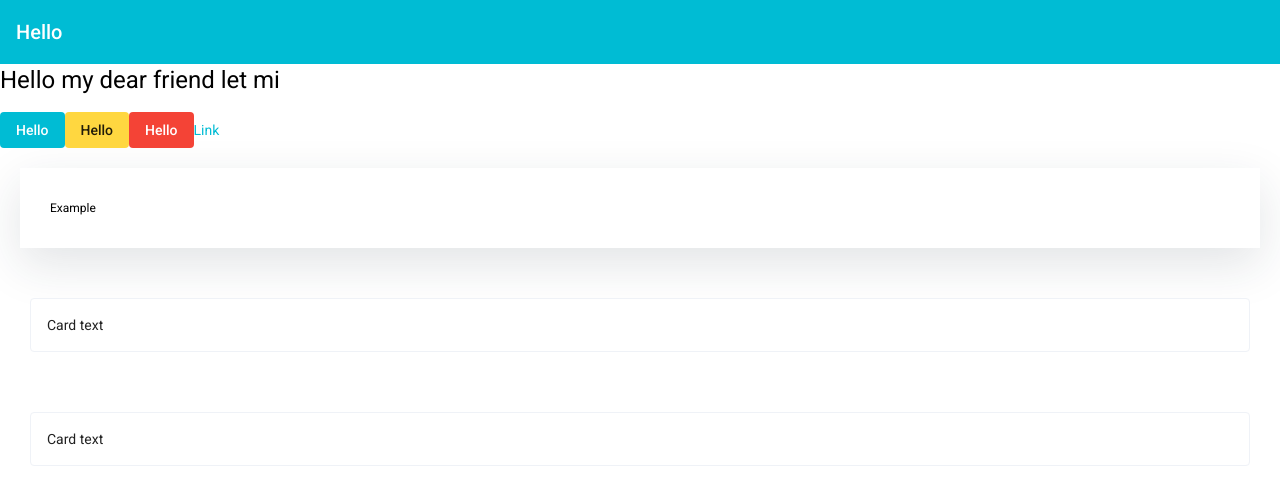
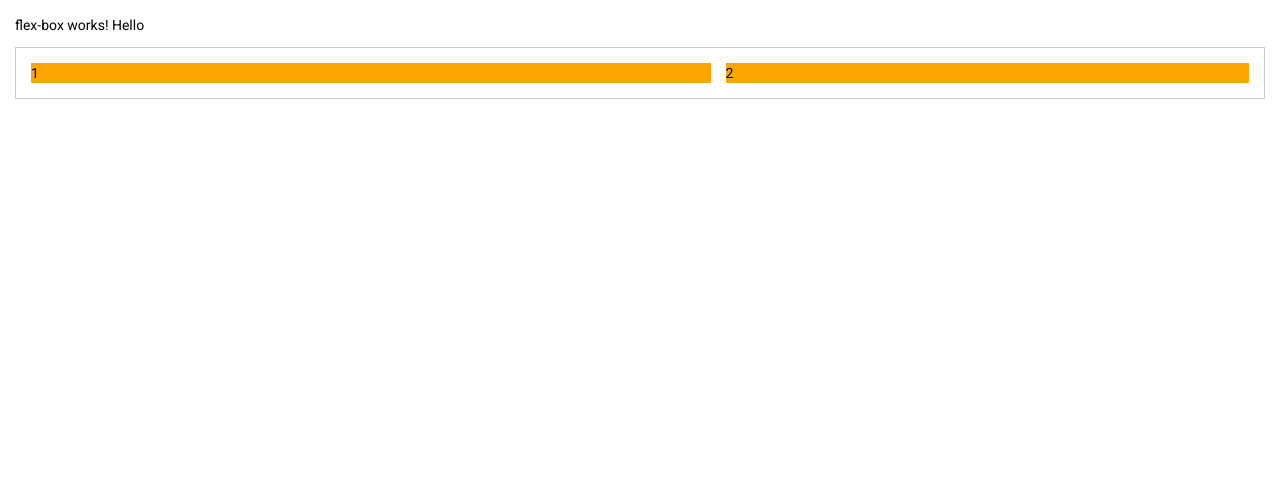
Before and after one commit to Nurdaulet1993/shop, an Angular app: page /flex-box in a window 1280 px wide. Shown: the top 504 px of the page. Built offline with nearby package versions, Linux system fonts and the light colour scheme.

Commit message:
Style structure utils

```diff
--- /dev/null
+++ b/src/app/app-routing.module.ts
@@ -0,0 +1,20 @@
+import { NgModule } from "@angular/core";
+import { Routes, RouterModule } from "@angular/router";
+
+export const routes: Routes = [
+  {
+    path: '',
+    pathMatch: 'full',
+    redirectTo: 'flex-box'
+  },
+  {
+    path: 'flex-box',
+    loadChildren: () => import('./flex-box/flex-box.module').then(m => m.FlexBoxModule)
+  }
+]
+
+@NgModule({
+  imports: [RouterModule.forRoot(routes)],
+  exports: [RouterModule]
+})
+export class AppRoutingModule {}
--- a/src/app/app.component.html
+++ b/src/app/app.component.html
@@ -1,4 +1,5 @@
 <div class="theme-wrapper DEFAULT-THEME">
+  <ng-template [ngIf]="false">
     <mat-toolbar color="primary">Hello</mat-toolbar>
 
     <h1>Hello my dear friend let mi</h1>
@@ -18,4 +19,7 @@
     <div style="padding: 30px">
       <mat-card class="hover-shadow-1">Card text</mat-card>
     </div>
+  </ng-template>
+
+  <router-outlet></router-outlet>
 </div>
--- a/src/app/app.module.ts
+++ b/src/app/app.module.ts
@@ -2,6 +2,7 @@ import { NgModule } from '@angular/core';
 import { BrowserModule } from '@angular/platform-browser';
 import { BrowserAnimationsModule } from '@angular/platform-browser/animations';
 import { SharedModule } from "@shared/shared.module";
+import { AppRoutingModule } from "./app-routing.module";
 
 import { AppComponent } from './app.component';
 
@@ -12,7 +13,8 @@ import { AppComponent } from './app.component';
   imports: [
     BrowserModule,
     BrowserAnimationsModule,
-    SharedModule
+    SharedModule,
+    AppRoutingModule
   ],
   providers: [],
   bootstrap: [AppComponent]
--- /dev/null
+++ b/src/app/flex-box/flex-box.component.html
@@ -0,0 +1,17 @@
+<p>flex-box works! Hello</p>
+<!--<div class="flex-container">-->
+<!--  <div class="flex-container__item">1</div>-->
+<!--  <div class="flex-container__item">2 <br> iiuiu <br> jhjhjh</div>-->
+<!--  <div class="flex-container__item">3</div>-->
+<!--  <div class="flex-container__item">4</div>-->
+<!--  <div class="flex-container__item">5</div>-->
+<!--  <div class="flex-container__item">6</div>-->
+<!--  <div class="flex-container__item">7</div>-->
+<!--  <div class="flex-container__item">8</div>-->
+<!--  <div class="flex-container__item">9</div>-->
+<!--</div>-->
+
+<div class="flex">
+  <div>1</div>
+  <div>2</div>
+</div>
--- /dev/null
+++ b/src/app/flex-box/flex-box.component.scss
@@ -0,0 +1,80 @@
+@use "sass:math";
+
+$space: math.div(15, 16) * 1rem;
+
+:host {
+  display: block;
+  padding: $space;
+  height: 100vh;
+}
+
+.flex-container {
+  width: 100%;
+  border: 1px solid #ccc;
+  display: flex;
+  //align-items: flex-end;
+  //align-items: baseline;
+  //align-content: space-between;
+  //flex-direction:
+  // column-reverse;
+  //justify-content: space-between;
+  gap: $space;
+  //align-items: flex-start;
+  //flex-wrap: wrap-reverse;
+  //flex-flow: row wrap;
+  //align-content: flex-start;
+  flex-wrap: wrap;
+  height: 100%;
+  align-content: flex-start;
+
+
+  &__item {
+    width: 200px;
+    //display: flex;
+    height: 100px;
+    //justify-content: center;
+    //align-items: center;
+    background-color: orange;
+
+    //flex-grow: 1;
+
+    &:first-child {
+      //order: 1;
+      //flex-grow: 1;
+      //flex-basis: 400px;
+      //flex-shrink: 2;
+      //align-self: stretch;
+    }
+
+    &:last-child {
+      //order: -1;
+      //flex-grow: 1;
+      //flex-shrink: 6;
+    }
+
+    &:nth-child(2) {
+      //flex-grow: 2;
+    }
+  }
+
+}
+
+.flex {
+  display: flex;
+  padding: $space;
+  border: 1px solid #cccccc;
+  gap: $space;
+  flex-wrap: wrap;
+
+  div {
+    background-color: orange;
+    flex-grow: 1;
+    flex-basis: 500px;
+
+    &:first-child {
+      flex-grow: 3;
+      flex-basis: 50%;
+    }
+  }
+
+}
--- /dev/null
+++ b/src/app/flex-box/flex-box.component.ts
@@ -0,0 +1,15 @@
+import { Component, OnInit } from '@angular/core';
+
+@Component({
+  selector: 'app-flex-box',
+  templateUrl: './flex-box.component.html',
+  styleUrls: ['./flex-box.component.scss']
+})
+export class FlexBoxComponent implements OnInit {
+
+  constructor() { }
+
+  ngOnInit(): void {
+  }
+
+}
```
Also changed, not shown: src/app/flex-box/flex-box.module.ts (added, +21 -0 lines), 1 other file (tests, documents, lock files or other folders). Lines whose indentation alone changed are shown as unchanged.
